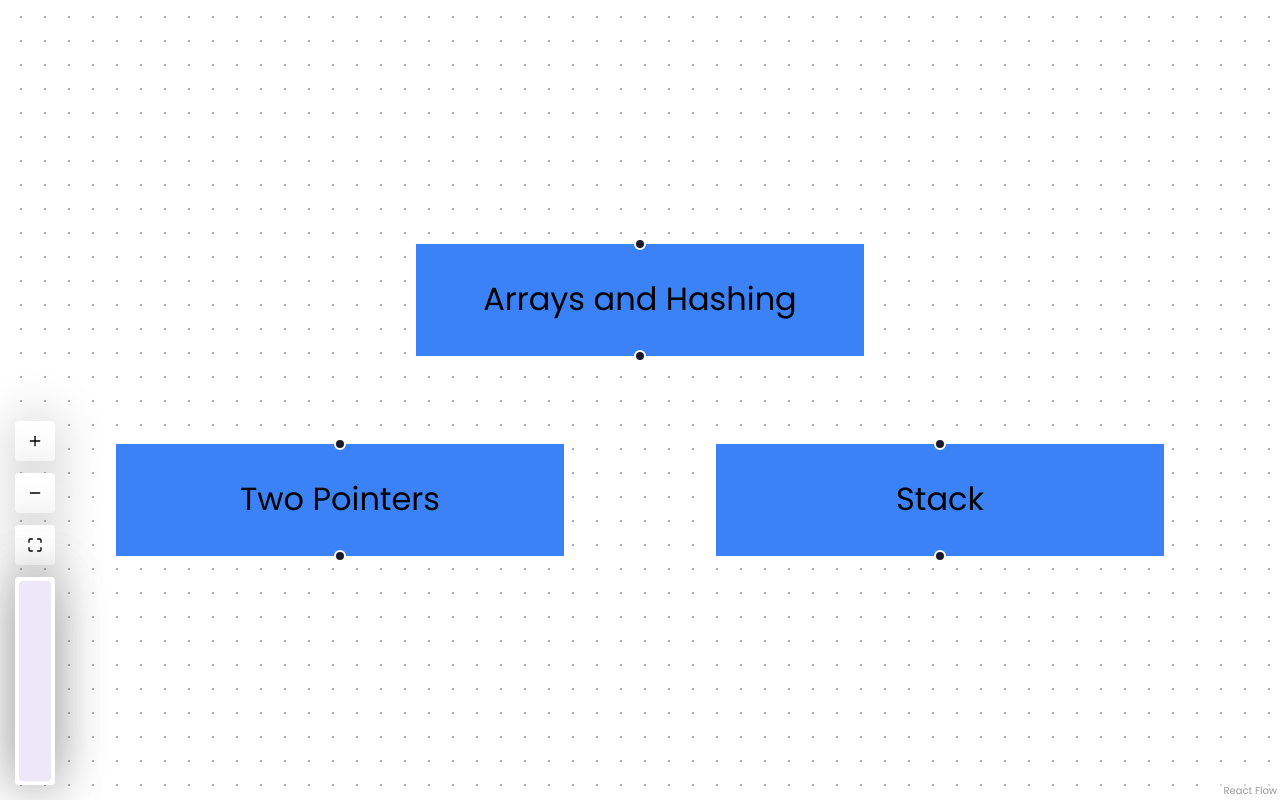
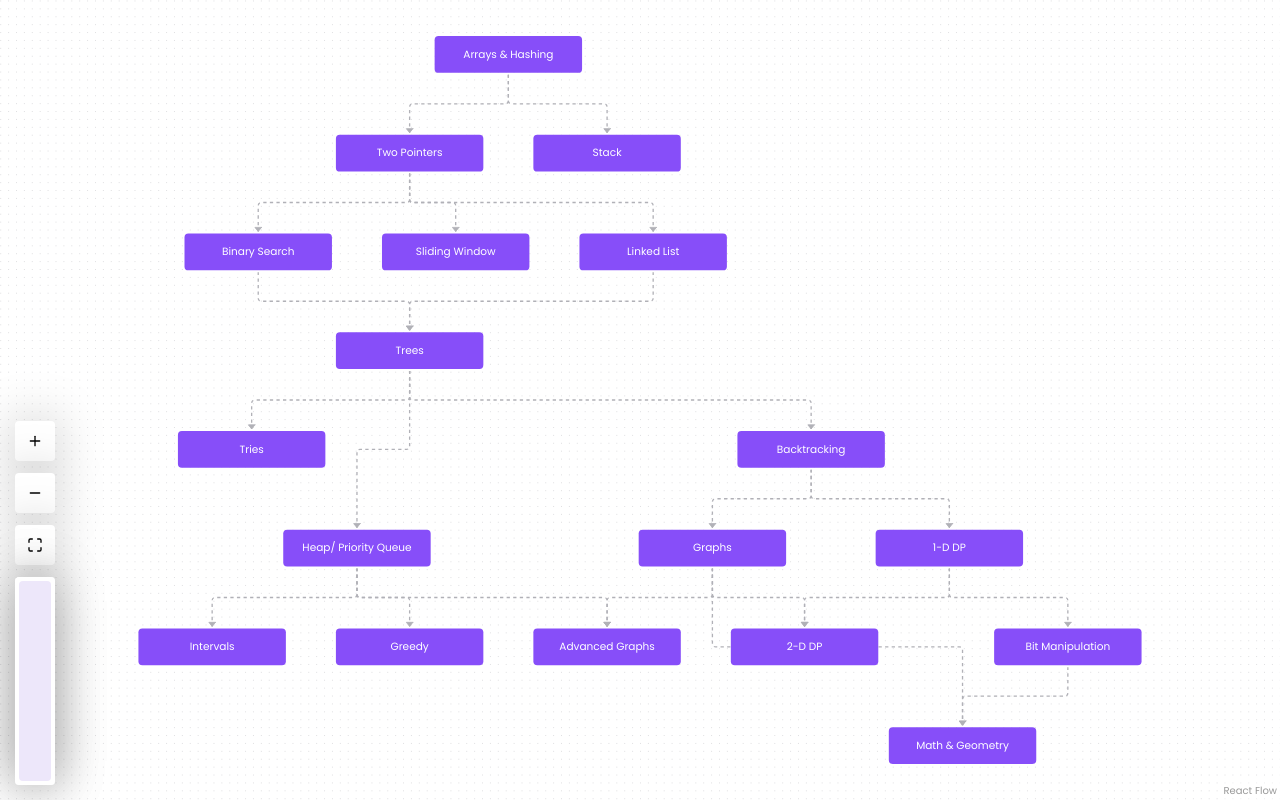
Before and after one commit to ProgramadoresSemPatria/TreemapDestroyer-module-code-breakers, a React (Vite) app: page / in a window 1280 px wide. Built offline with nearby package versions, Linux system fonts and the light colour scheme.

Commit message:
feat: add nodes and edges

```diff
--- a/package.json
+++ b/package.json
@@ -10,6 +10,7 @@
     "preview": "vite preview"
   },
   "dependencies": {
+    "@dagrejs/dagre": "^1.1.4",
     "@radix-ui/react-tooltip": "^1.1.4",
     "@xyflow/react": "^12.3.5",
     "class-variance-authority": "^0.7.1",
--- a/src/components/Buttons.tsx
+++ b/src/components/Buttons.tsx
@@ -1,35 +1,18 @@
-import { useReactFlow, useStoreApi } from "@xyflow/react";
+import { useReactFlow } from "@xyflow/react";
 import { exercises } from "../constants/exercises";
 import { useDoneExerciceStore } from "../stores/useDoneExerciseStore";
 import { Maximize, Minus, Plus } from "lucide-react";
 import { ButtonTooltipWrapper } from "./ButtonTooltipWrapper";
 
 export function Buttons() {
-  const store = useStoreApi();
-  const { zoomIn, zoomOut, setCenter } = useReactFlow();
+  const { zoomIn, zoomOut, fitView } = useReactFlow();
   const { doneExercisesId } = useDoneExerciceStore();
   const doneExercicesPercentage =
     (doneExercisesId.length / exercises.length) * 100;
 
-  const focusNode = () => {
-    const { nodeLookup } = store.getState();
-    const nodes = Array.from(nodeLookup).map(([, node]) => node);
-
-    if (nodes.length > 0) {
-      const node = nodes[0];
-
-      const x = node.position.x + (node.measured.width ?? 0) / 2;
-      const y = node.position.y + (node.measured.height ?? 0) / 2;
-      const zoom = 1.85;
-
-      setCenter(x, y, { zoom, duration: 1000 });
-    }
-  };
-
   return (
     <div className="flex flex-col gap-3 w-10">
       <ButtonTooltipWrapper
-        animationDelay={0}
         tooltipContent={"Zoom in"}
         onClick={() => zoomIn({ duration: 300 })}
       >
@@ -47,7 +30,7 @@ export function Buttons() {
       <ButtonTooltipWrapper
         animationDelay={200}
         tooltipContent={"Center nodes"}
-        onClick={focusNode}
+        onClick={() => fitView({ duration: 1000 })}
       >
         <Maximize className="size-4" />
       </ButtonTooltipWrapper>
--- a/src/components/ProgressNode.tsx
+++ b/src/components/ProgressNode.tsx
@@ -2,14 +2,20 @@ import { Handle, Node, NodeProps, Position } from "@xyflow/react";
 
 type ProgressNode = Node<{ label: string }>;
 
-export function ProgressNode({ id, data }: NodeProps<ProgressNode>) {
-  console.log(id);
-
+export function ProgressNode({ data }: NodeProps<ProgressNode>) {
   return (
-    <button className="flex items-center justify-center w-56 py-4 bg-blue-500">
-      <Handle type="target" position={Position.Top} />
+    <button className="flex items-center justify-center rounded-md w-56 py-4 bg-[#874EF9] text-white">
+      <Handle
+        type="target"
+        position={Position.Top}
+        className="bg-transparent border-0"
+      />
       {data.label}
-      <Handle type="source" position={Position.Bottom} />
+      <Handle
+        type="source"
+        position={Position.Bottom}
+        className="bg-transparent border-0"
+      />
     </button>
   );
 }
--- a/src/components/Treemap.tsx
+++ b/src/components/Treemap.tsx
@@ -15,14 +15,21 @@ import { defaultEdgeOptions, initialEdges } from "../constants/initialEdges";
 import { ProgressNode } from "./ProgressNode";
 import { useCallback, useState } from "react";
 import { Buttons } from "./Buttons";
+import { getLayoutedElements } from "@/utils/getLayoutedElements";
 
 const nodeTypes: NodeTypes = {
   progressNode: ProgressNode,
 };
 
+const { nodes: layoutedNodes, edges: layoutedEdges } = getLayoutedElements(
+  initialNodes,
+  initialEdges,
+  "vertical"
+);
+
 export function Treemap() {
-  const [nodes, setNodes] = useState<Node[]>(initialNodes);
-  const [edges] = useState<Edge[]>(initialEdges);
+  const [nodes, setNodes] = useState<Node[]>(layoutedNodes);
+  const [edges] = useState<Edge[]>(layoutedEdges);
 
   const onNodesChange: OnNodesChange = useCallback(
     (changes) => setNodes((nodes) => applyNodeChanges(changes, nodes)),
--- a/src/constants/initialEdges.ts
+++ b/src/constants/initialEdges.ts
@@ -1,10 +1,120 @@
-import { DefaultEdgeOptions, Edge } from "@xyflow/react";
+import { DefaultEdgeOptions, Edge, MarkerType } from "@xyflow/react";
 
 export const defaultEdgeOptions: DefaultEdgeOptions = {
   animated: true,
+  markerEnd: {
+    type: MarkerType.ArrowClosed,
+  },
+  style: {
+    strokeWidth: 2,
+  },
+  type: "smoothstep",
 };
 
 export const initialEdges: Edge[] = [
-  { id: "e1-2", source: "1", target: "2" },
-  { id: "el1-3", source: "1", target: "3" },
+  {
+    id: "e1-2",
+    source: "1",
+    target: "2",
+  },
+  {
+    id: "e1-3",
+    source: "1",
+    target: "3",
+  },
+  {
+    id: "e2-4",
+    source: "2",
+    target: "4",
+  },
+  {
+    id: "e2-5",
+    source: "2",
+    target: "5",
+  },
+  {
+    id: "e2-6",
+    source: "2",
+    target: "6",
+  },
+  {
+    id: "e4-7",
+    source: "4",
+    target: "7",
+  },
+  {
+    id: "e6-7",
+    source: "6",
+    target: "7",
+  },
+  {
+    id: "e7-8",
+    source: "7",
+    target: "8",
+  },
+  {
+    id: "e7-9",
+    source: "7",
+    target: "9",
+  },
+  {
+    id: "e7-10",
+    source: "7",
+    target: "10",
+  },
+  {
+    id: "e9-11",
+    source: "9",
+    target: "11",
+  },
+  {
+    id: "e9-12",
+    source: "9",
+    target: "12",
+  },
+  {
+    id: "e10-13",
+    source: "10",
+    target: "13",
+  },
+  {
+    id: "e10-14",
+    source: "10",
+    target: "14",
+  },
+  {
+    id: "e10-15",
+    source: "10",
+    target: "15",
+  },
+  {
+    id: "e11-15",
+    source: "11",
+    target: "15",
+  },
+  {
+    id: "e11-16",
+    source: "11",
+    target: "16",
+  },
+  {
+    id: "e11-18",
+    source: "11",
+    target: "18",
+  },
+  {
+    id: "e12-16",
+    source: "12",
+    target: "16",
+  },
+  {
+    id: "e12-17",
+    source: "12",
+    target: "17",
+  },
+  {
+    id: "e17-18",
+    source: "17",
+    target: "18",
+  },
 ];
--- a/src/constants/initialNodes.ts
+++ b/src/constants/initialNodes.ts
@@ -1,22 +1,114 @@
 import { Node } from "@xyflow/react";
+
+const position = { x: 0, y: 0 };
 
 export const initialNodes: Node[] = [
   {
-    id: "599ed3e5-d3b5-5b18-a81b-366e78676d85",
+    id: "1",
+    position,
+    data: { label: "Arrays & Hashing" },
     type: "progressNode",
-    position: { x: 0, y: 0 },
-    data: { label: "Arrays and Hashing" },
   },
   {
-    id: "a99811b0-ce3a-5d10-916d-8ea8872dd09d",
+    id: "2",
+    position,
+    data: { label: "Two Pointers" },
     type: "progressNode",
-    position: { x: -150, y: 100 },
-    data: { label: "Two Pointers" },
   },
   {
-    id: "8032f5e5-c322-5ef5-a017-9ee7c38df600",
+    id: "3",
+    position,
+    data: { label: "Stack" },
     type: "progressNode",
-    position: { x: 150, y: 100 },
-    data: { label: "Stack" },
+  },
+  {
+    id: "4",
+    position,
+    data: { label: "Binary Search" },
+    type: "progressNode",
+  },
+  {
+    id: "5",
+    position,
+    data: { label: "Sliding Window" },
+    type: "progressNode",
+  },
+  {
+    id: "6",
+    position,
+    data: { label: "Linked List" },
+    type: "progressNode",
+  },
+  {
+    id: "7",
+    position,
+    data: { label: "Trees" },
+    type: "progressNode",
+  },
+  {
+    id: "8",
+    position,
+    data: { label: "Tries" },
+    type: "progressNode",
+  },
+  {
+    id: "9",
+    position,
+    data: { label: "Backtracking" },
+    type: "progressNode",
+  },
+  {
+    id: "10",
+    position,
+    data: { label: "Heap/ Priority Queue" },
+    type: "progressNode",
+  },
+  {
+    id: "11",
+    position,
+    data: { label: "Graphs" },
+    type: "progressNode",
+  },
+  {
+    id: "12",
+    position,
+    data: { label: "1-D DP" },
+    type: "progressNode",
+  },
+  {
+    id: "13",
+    position,
+    data: { label: "Intervals" },
+    type: "progressNode",
+  },
+  {
+    id: "14",
+    position,
+    data: { label: "Greedy" },
+    type: "progressNode",
+  },
+  {
+    id: "15",
+    position,
+    data: { label: "Advanced Graphs" },
+    type: "progressNode",
+  },
+  {
+    id: "16",
+    position,
+    data: { label: "2-D DP" },
+    type: "progressNode",
+  },
+  {
+    id: "17",
+    position,
+    data: { label: "Bit Manipulation" },
+    type: "progressNode",
+  },
+  {
+    id: "18",
+    position,
+    data: { label: "Math & Geometry" },
+    type: "progressNode",
   },
 ];
--- /dev/null
+++ b/src/utils/getLayoutedElements.ts
@@ -0,0 +1,43 @@
+import dagre from "@dagrejs/dagre";
+import { Edge, Node } from "@xyflow/react";
+
+const dagreGraph = new dagre.graphlib.Graph().setDefaultEdgeLabel(() => ({}));
+
+const nodeWidth = 250;
+const nodeHeight = 100;
+
+export const getLayoutedElements = (
+  nodes: Node[],
+  edges: Edge[],
+  direction: "vertical" | "horizontal" = "vertical"
+) => {
+  const isHorizontal = direction === "horizontal";
+  dagreGraph.setGraph({ rankdir: direction });
+
+  nodes.forEach((node: Node) => {
+    dagreGraph.setNode(node.id, { width: nodeWidth, height: nodeHeight });
+  });
+
+  edges.forEach((edge) => {
+    dagreGraph.setEdge(edge.source, edge.target);
+  });
+
+  dagre.layout(dagreGraph);
+
+  const newNodes = nodes.map((node) => {
+    const nodeWithPosition = dagreGraph.node(node.id);
+    const newNode = {
+      ...node,
+      targetPosition: isHorizontal ? "left" : "top",
+      sourcePosition: isHorizontal ? "right" : "bottom",
+      position: {
+        x: nodeWithPosition.x - nodeWidth / 2,
+        y: nodeWithPosition.y - nodeHeight / 2,
+      },
+    };
+
+    return newNode as Node;
+  });
+
+  return { nodes: newNodes, edges };
+};
```
Also changed, not shown: 1 other file (tests, documents, lock files or other folders).
